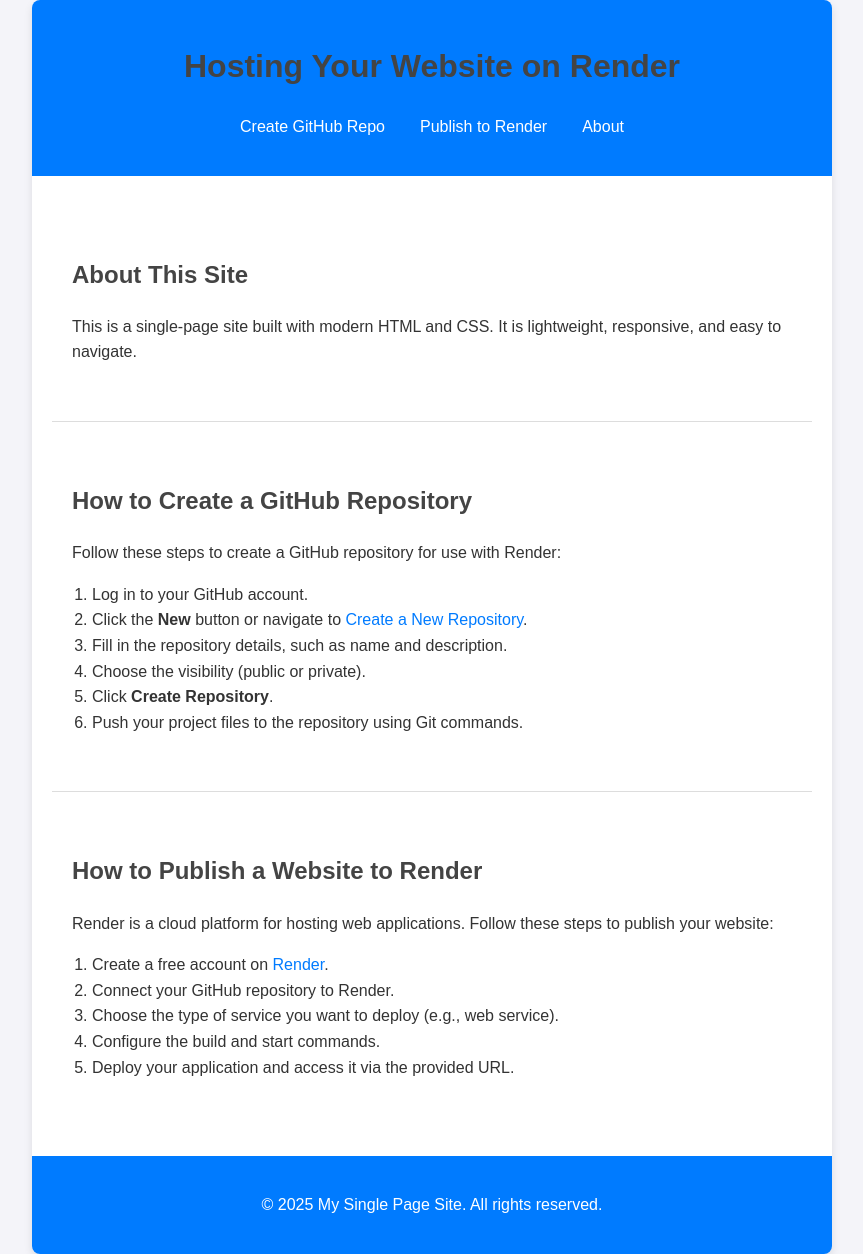
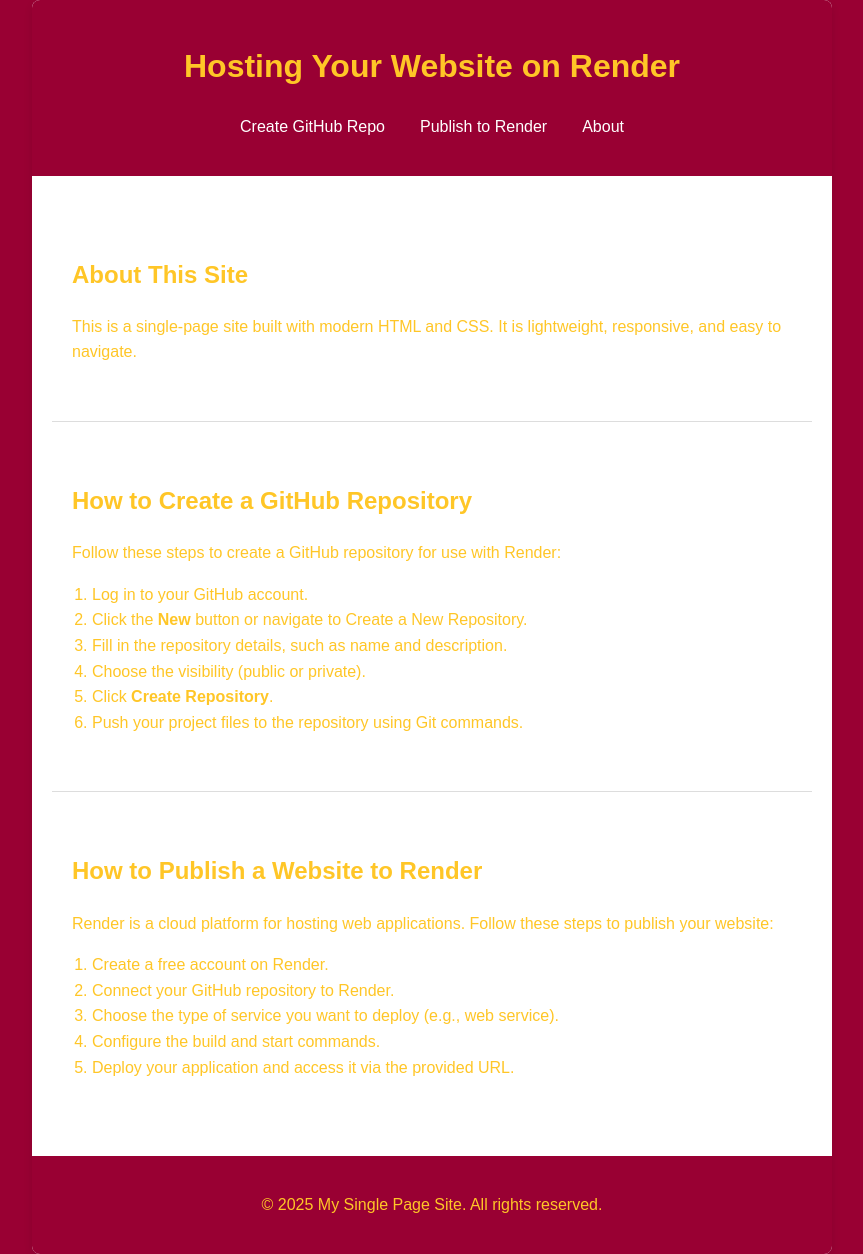
Before and after one commit to jasond727/cis591-assignment3, a Flask app: page / in a window 1280 px wide. Shown: the whole page, without its empty margins (208-1071 px from the left). Run offline with Flask 3, Linux system fonts and the light colour scheme.

Commit message:
update styles to reflect ASU branding colors

```diff
--- a/static/style.css
+++ b/static/style.css
@@ -4,8 +4,8 @@
     line-height: 1.6;
     margin: 0;
     padding: 0;
-    background-color: #f4f4f9;
-    color: #333;
+    background-color: #990033; /* ASU Maroon */
+    color: #FFC627; /* ASU Gold */
     overflow-y: scroll; /* Ensures scrollbar is always present */
     scrollbar-gutter: stable; /* Stabilizes scrollbar space */
     display: flex;
@@ -15,12 +15,12 @@
 }
 
 h1, h2, h3 {
-    color: #444;
+    color: #FFC627; /* ASU Gold */
 }
 
 /* Navigation Links */
 a {
-    color: #007BFF;
+    color: #FFC627; /* ASU Gold */
     text-decoration: none;
 }
 
@@ -45,8 +45,8 @@
 
 /* Buttons */
 button {
-    background-color: #007BFF;
-    color: white;
+    background-color: #FFC627; /* ASU Gold */
+    color: #990033; /* ASU Maroon */
     border: none;
     padding: 10px 15px;
     cursor: pointer;
@@ -54,7 +54,7 @@
 }
 
 button:hover {
-    background-color: #0056b3;
+    background-color: #E5B700; /* Slightly darker gold */
 }
 
 /* Center Content */
@@ -71,8 +71,8 @@
     width: 100%;
     text-align: center;
     padding: 20px;
-    background-color: #007BFF;
-    color: white;
+    background-color: #990033; /* ASU Maroon */
+    color: #FFC627; /* ASU Gold */
 }
 
 main {
```
